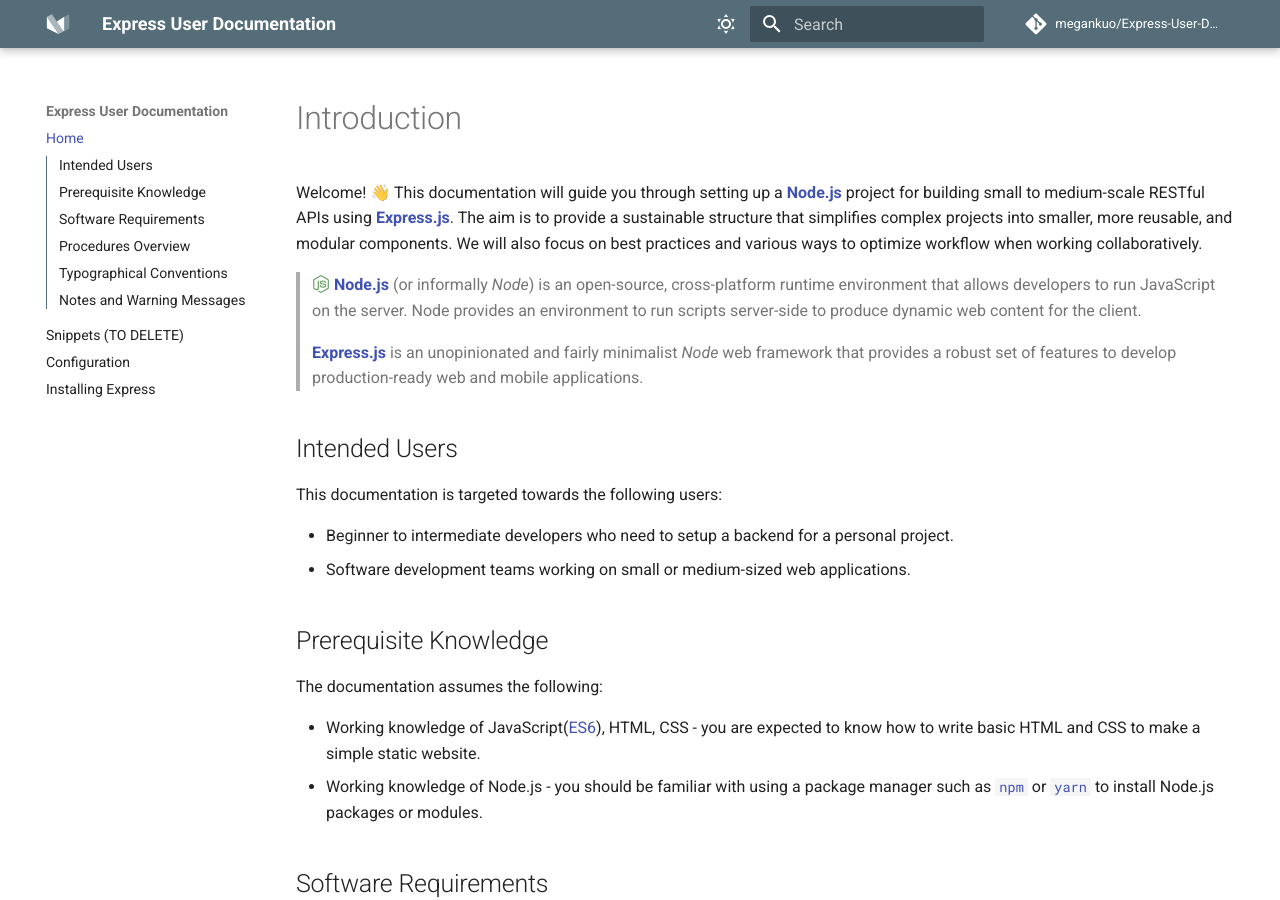
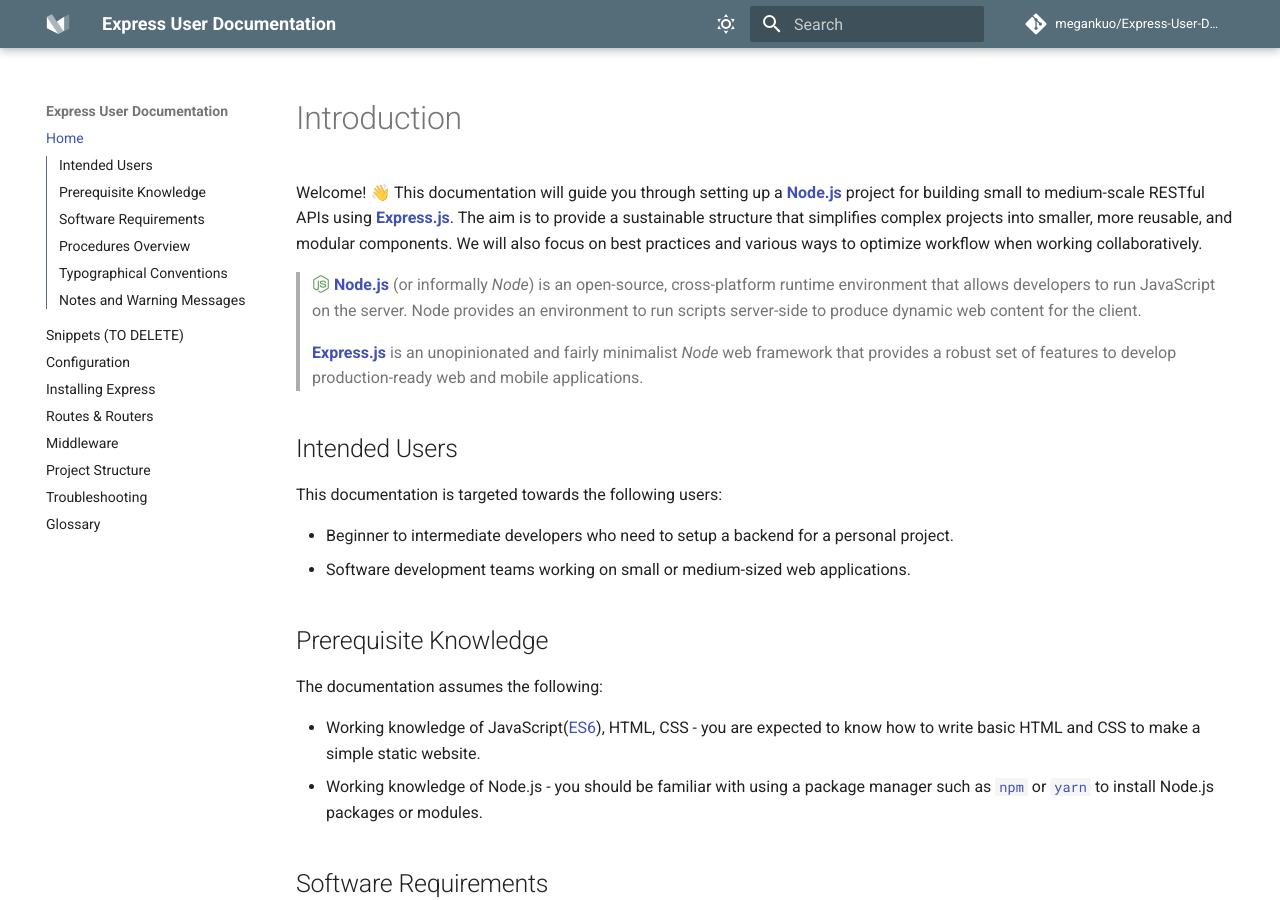
Before and after one commit to megankuo/Express-User-Documentation, an MkDocs documentation site: the page built from docs/index.md, in a window 1280 px wide and 900 px high. Built offline with MkDocs 1.6.1 and Material for MkDocs 9.7.7, drawn with Linux system fonts in a browser that asks for light colours; nearby versions of some CDN libraries; comment, search, counter and statistics services are not loaded.

Commit message:
updated nav

```diff
--- a/mkdocs.yml
+++ b/mkdocs.yml
@@ -4,6 +4,12 @@
   - Snippets (TO DELETE): "pages/snippets.md"
   - Configuration: "pages/configuration.md"
   - Installing Express: "pages/express-getting-started.md"
+  - Routes & Routers: "pages/routes.md"
+  - Middleware: "pages/middleware.md"
+  - Project Structure: "pages/project-structure.md"
+  - Troubleshooting: "pages/troubleshooting.md"
+  - Glossary: "pages/glossary.md"
+
 
 repo_url: https://github.com/megankuo/Express-User-Documentation
 
```
